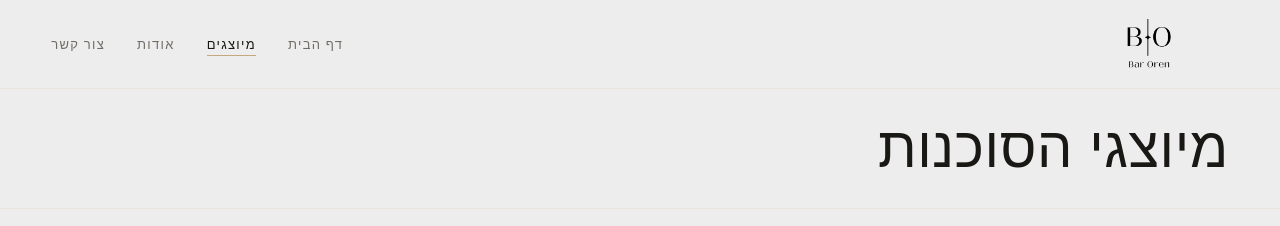
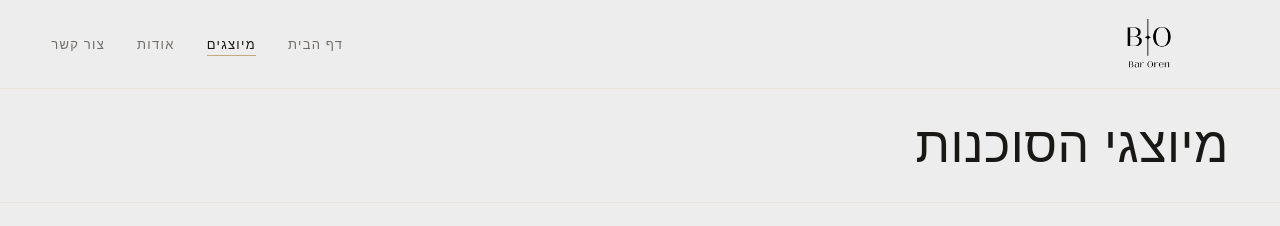
Before and after one commit to baroren298/bar-oren-agency, a Next.js app: page /talent in a window 1280 px wide. Shown: the top 226 px of the page. Built offline with nearby package versions, Linux system fonts and the light colour scheme; a web font is replaced by a local one.

Commit message:
Refine talent profiles and roster typography

```diff
--- a/app/talent/talent.module.css
+++ b/app/talent/talent.module.css
@@ -12,7 +12,7 @@
 
 .pageTitle {
   font-family: var(--font-display);
-  font-size: clamp(32px, 5vw, 56px);
+  font-size: clamp(29px, 4.5vw, 50px);
   font-weight: var(--weight-light);
   letter-spacing: 0.01em;
   color: var(--color-text-primary);
```
